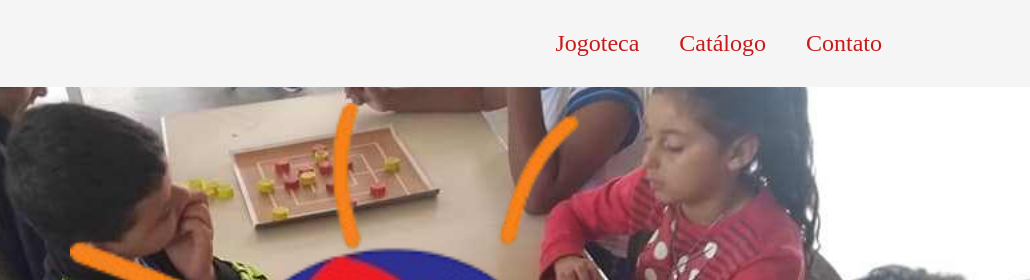
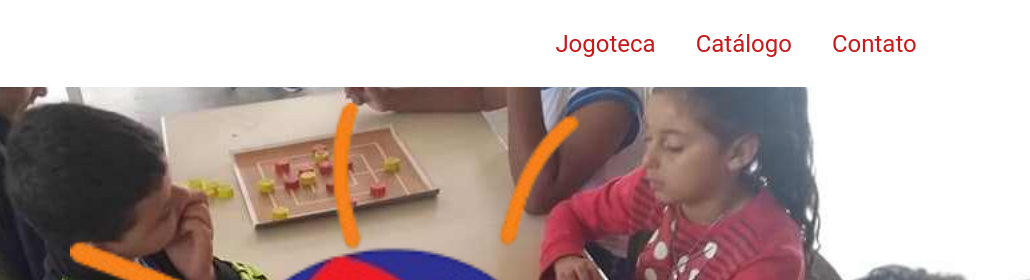
Before and after one commit to Turcka/PI---Jogoteca-Passatempo, a plain HTML site: page Site/index.html in a window 1280 px wide. Shown: the top 280 px of the page, 250-1280 px from the left. Drawn offline with Linux system fonts and the light colour scheme.

Commit message:
troca na fonte

```diff
--- a/Site/Css/style.css
+++ b/Site/Css/style.css
@@ -1,7 +1,7 @@
 *{
     margin: 0;
+    font-family: "Roboto", sans-serif;
 }
-
 /* html{
     display: flex;
     flex-wrap: wrap;
@@ -10,7 +10,7 @@
 
 nav{
     width: 100%;
-    background-color: whitesmoke;
+    background-color: white;
     display: flex;
     flex-direction: row;
     justify-content: start;
```
